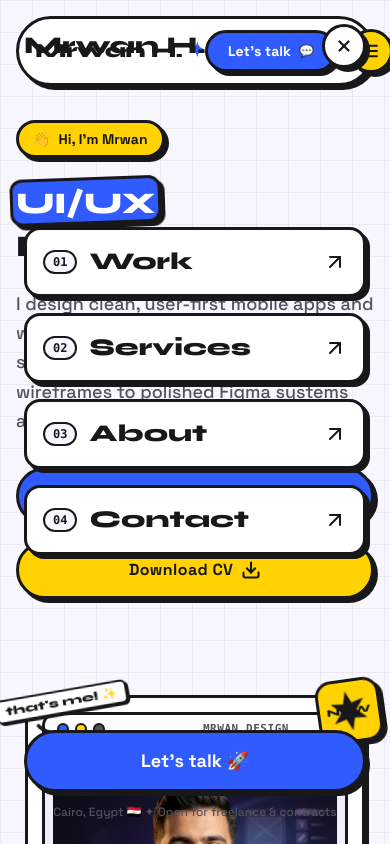
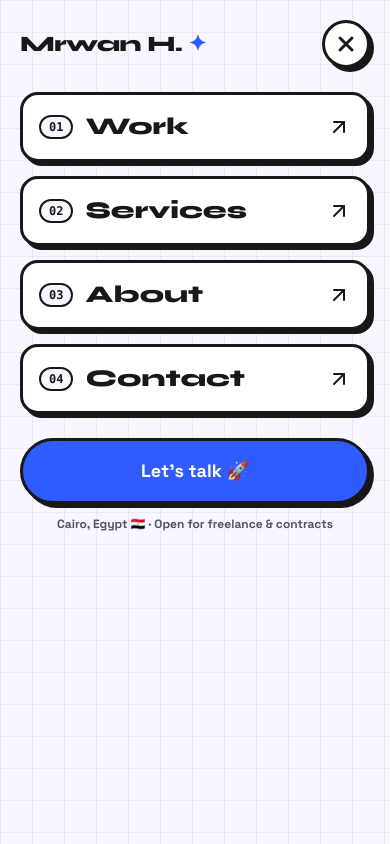
Before and after one commit to mrwanhossam605-ai/mrwan-portfolio, a React (Vite) app: page / in a window 390 px wide. Both pictures are taken after a click on the button "Open navigation menu". Shown: the top 844 px of the page. Built offline with nearby package versions, Linux system fonts and the light colour scheme.

Commit message:
Fix mobile menu: opaque full-screen overlay, single-line logo, 48px circle close button, and staggered animations

```diff
--- a/src/components/Navbar.jsx
+++ b/src/components/Navbar.jsx
@@ -122,7 +122,12 @@ export default function Navbar() {
       {/* Outer fixed wrapper: transparent, no border, no background, no box-shadow, pointer-events: none */}
       <header
         className="fixed top-4 sm:top-6 left-0 right-0 z-40 flex justify-center pointer-events-none bg-transparent border-0 shadow-none m-0 p-0"
-        style={{ background: 'transparent', border: 'none', boxShadow: 'none' }}
+        style={{
+          background: 'transparent',
+          border: 'none',
+          boxShadow: 'none',
+          visibility: mobileMenuOpen ? 'hidden' : 'visible',
+        }}
       >
         {/* Floating White Pill: max-width calc(100% - 32px), 3px border, hard shadow, overflow visible */}
         <nav
@@ -135,15 +140,15 @@ export default function Navbar() {
           }}
           aria-label="Main Navigation"
         >
-          {/* Logo on the left: Always visible */}
+          {/* Logo on the left: Always visible, single line, font-size around 22px */}
           <a
             href="#"
             aria-label="Mrwan H. - Back to top"
-            className="flex items-center gap-1.5 font-heading font-extrabold text-xl sm:text-2xl text-stroke tracking-tight hover:opacity-90 transition-opacity select-none group flex-shrink-0"
+            className="flex items-center gap-1.5 font-heading font-extrabold text-[22px] min-[900px]:text-2xl text-stroke tracking-tight hover:opacity-90 transition-opacity select-none group flex-shrink-0 whitespace-nowrap"
           >
             <span>Mrwan H.</span>
             <span
-              className="text-primary text-xl sm:text-2xl group-hover:rotate-45 transition-transform duration-300 inline-block"
+              className="text-primary text-[22px] min-[900px]:text-2xl group-hover:rotate-45 transition-transform duration-300 inline-block"
               aria-hidden="true"
             >
               ✦
@@ -189,7 +194,7 @@ export default function Navbar() {
 
           {/* Right side CTA & Mobile Menu Trigger */}
           <div className="flex items-center gap-3 flex-shrink-0">
-            {/* Desktop "Let's talk" button: Visible at 900px and above */}
+            {/* Desktop "Let's talk" button: Visible ONLY at 900px and above */}
             <a
               href="#contact"
               className="hidden min-[900px]:inline-flex animate-wiggle-periodic neo-btn bg-primary text-white text-sm sm:text-base px-5 py-2 font-bold select-none"
@@ -212,43 +217,55 @@ export default function Navbar() {
         </nav>
       </header>
 
-      {/* Full-screen Mobile Overlay: Below 900px */}
+      {/* Full-screen Mobile Overlay: Below 900px, 100% OPAQUE with grid pattern */}
       {mobileMenuOpen && (
         <div
-          className="fixed inset-0 z-50 bg-page-bg/95 flex flex-col justify-between p-6 min-[900px]:hidden animate-in fade-in duration-200"
+          className="fixed inset-0 z-50 h-[100dvh] w-full overflow-y-auto min-[900px]:hidden animate-mobile-overlay"
+          style={{
+            backgroundColor: '#F8F6FF',
+            backgroundImage: `
+              linear-gradient(to right, rgba(24, 24, 27, 0.06) 1px, transparent 1px),
+              linear-gradient(to bottom, rgba(24, 24, 27, 0.06) 1px, transparent 1px)
+            `,
+            backgroundSize: '32px 32px',
+            padding: '20px',
+          }}
           role="dialog"
           aria-modal="true"
           aria-label="Mobile Navigation Menu"
         >
-          {/* Top Bar with Logo and Close Button */}
-          <div className="flex items-center justify-between">
+          <div className="flex flex-col min-h-full max-w-md mx-auto">
+            {/* Top Bar with Logo and Close Button (48x48 white circle with 3px border and hard shadow) */}
+            <div className="flex items-center justify-between w-full mb-6">
               <a
                 href="#"
                 onClick={() => setMobileMenuOpen(false)}
-              className="flex items-center gap-1.5 font-heading font-extrabold text-2xl text-stroke"
+                aria-label="Mrwan H. - Back to top"
+                className="flex items-center gap-1.5 font-heading font-extrabold text-[22px] text-stroke tracking-tight whitespace-nowrap select-none"
               >
                 <span>Mrwan H.</span>
-              <span className="text-primary text-2xl">✦</span>
+                <span className="text-primary text-[22px]">✦</span>
               </a>
 
               <button
                 type="button"
                 onClick={() => setMobileMenuOpen(false)}
-              className="neo-btn bg-card-bg text-stroke p-2.5 w-11 h-11 flex items-center justify-center"
+                className="w-12 h-12 rounded-full bg-card-bg border-3 border-stroke shadow-neo flex items-center justify-center text-stroke hover:-translate-y-0.5 active:translate-x-0.5 active:translate-y-0.5 transition-transform cursor-pointer"
                 aria-label="Close navigation menu"
               >
                 <X className="w-6 h-6 stroke-[3]" />
               </button>
             </div>
 
-          {/* Large Navigation Links */}
-          <div className="flex flex-col gap-4 my-auto w-full max-w-md mx-auto">
+            {/* 4 Stacked White Link Cards spaced 14px apart, starting under header */}
+            <div className="flex flex-col gap-[14px] w-full">
               {navLinks.map((link, idx) => (
                 <a
                   key={link.label}
                   href={link.href}
                   onClick={() => setMobileMenuOpen(false)}
-                className="group flex items-center justify-between p-4 bg-card-bg border-3 border-stroke rounded-2xl shadow-neo font-heading font-extrabold text-2xl sm:text-3xl text-stroke hover:bg-secondary transition-colors"
+                  style={{ animationDelay: `${idx * 60}ms` }}
+                  className="animate-mobile-card group flex items-center justify-between p-4 bg-card-bg border-3 border-stroke rounded-[18px] shadow-neo font-heading font-extrabold text-2xl text-stroke hover:bg-secondary active:scale-[0.98] transition-colors"
                 >
                   <div className="flex items-center gap-3">
                     <span className="text-xs font-mono font-bold px-2 py-0.5 bg-page-bg border-2 border-stroke rounded-full">
@@ -261,18 +278,22 @@ export default function Navbar() {
               ))}
             </div>
 
-          {/* Mobile Bottom CTA */}
-          <div className="pt-4 flex flex-col gap-3 w-full max-w-md mx-auto">
+            {/* Mobile Bottom CTA in normal flow below links with 24px margin-top */}
+            <div
+              className="animate-mobile-card mt-6 flex flex-col items-center w-full pb-6"
+              style={{ animationDelay: `${navLinks.length * 60}ms` }}
+            >
               <a
                 href="#contact"
                 onClick={() => setMobileMenuOpen(false)}
-              className="neo-btn bg-primary text-white text-lg py-3.5 w-full text-center font-extrabold"
+                className="neo-btn bg-primary text-white text-lg py-4 w-full text-center font-extrabold shadow-neo active:scale-[0.98]"
               >
                 Let's talk 🚀
               </a>
-            <p className="text-center text-xs font-medium text-muted">
-              Cairo, Egypt 🇪🇬 ✦ Open for freelance &amp; contracts
+              <p className="text-center text-xs font-bold text-muted mt-3">
+                Cairo, Egypt 🇪🇬 · Open for freelance &amp; contracts
               </p>
+            </div>
           </div>
         </div>
       )}
--- a/src/index.css
+++ b/src/index.css
@@ -494,6 +494,35 @@ body {
   animation: serviceCardUp 0.65s var(--ease-spring) 0.24s forwards;
 }
 
+/* Mobile Overlay & Staggered Card Slide Up */
+@keyframes mobileOverlayFadeIn {
+  from {
+    opacity: 0;
+  }
+  to {
+    opacity: 1;
+  }
+}
+
+@keyframes mobileCardSlideUp {
+  from {
+    opacity: 0;
+    transform: translateY(20px);
+  }
+  to {
+    opacity: 1;
+    transform: translateY(0);
+  }
+}
+
+.animate-mobile-overlay {
+  animation: mobileOverlayFadeIn 0.2s ease-out forwards;
+}
+
+.animate-mobile-card {
+  animation: mobileCardSlideUp 0.4s var(--ease-spring) backwards;
+}
+
 /* ==========================================================================
    ACCESSIBILITY: Focus rings & Reduced Motion
    ========================================================================== */
```
Lines whose indentation alone changed are shown as unchanged.
